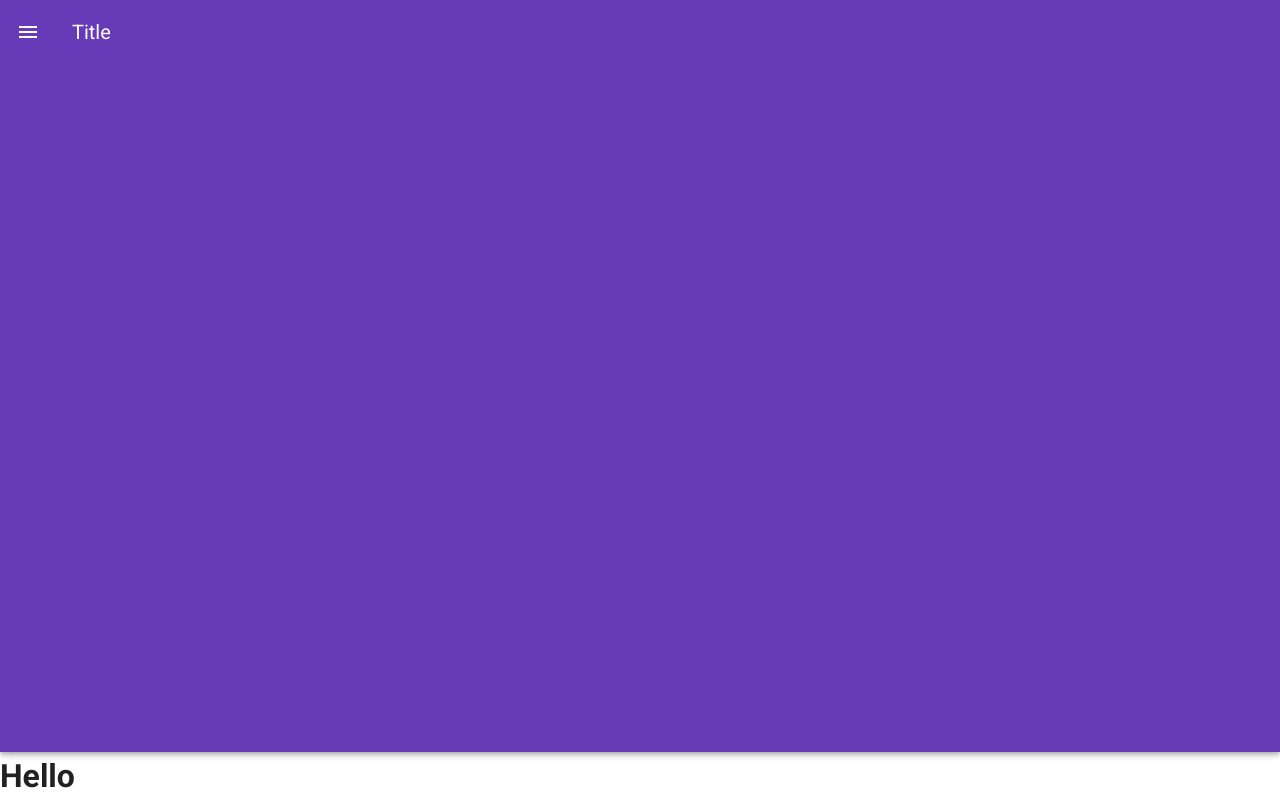
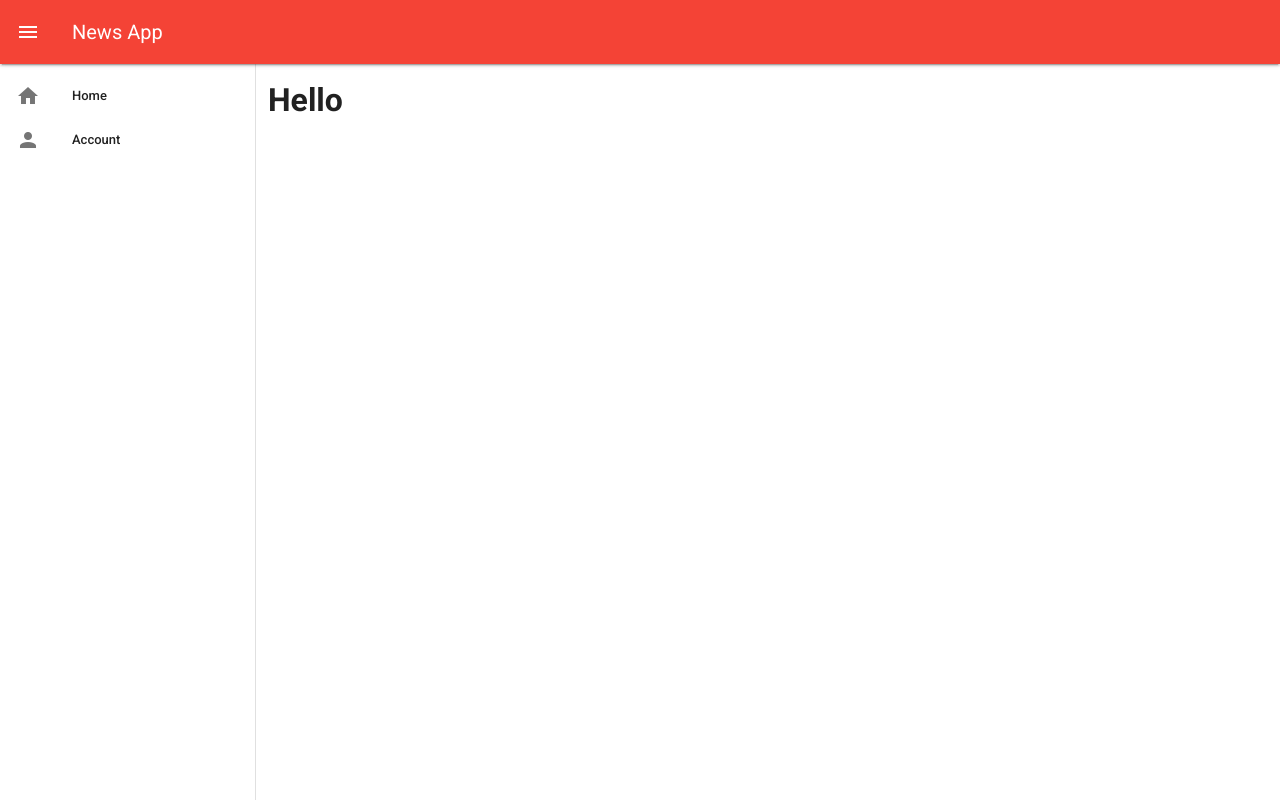
Before and after one commit to evergreenx/Vuenewsapp, a Vue app: page / in a window 1280 px wide. Built offline with nearby package versions, Linux system fonts and the light colour scheme.

Commit message:
adding axios"

```diff
--- a/src/App.vue
+++ b/src/App.vue
@@ -1,65 +1,41 @@
 <template>
+  <v-app>
+    <v-app-bar fixed dark app clipped-left class="elevation-2 red">
+     <v-app-bar-nav-icon @click="drawer =!drawer"></v-app-bar-nav-icon>
 
-
-  <v-app
-    height="400"
-  >
-    <v-app-bar
-      color="deep-purple"
-      dark
-    >
-      <v-app-bar-nav-icon @click="drawer = true"></v-app-bar-nav-icon>
-
-      <v-toolbar-title>Title</v-toolbar-title>
+      <!-- <v-toolbar-side-icon @click="drawer = !drawer"></v-toolbar-side-icon> -->
+      <v-toolbar-title class="white--text">News App</v-toolbar-title>
     </v-app-bar>
 
-<MainContent/>
-    <v-navigation-drawer
-      v-model="drawer"
-      absolute
-      temporary
-    >
-      <v-list
-        nav
-        dense
-      >
-        <v-list-item-group
-          v-model="group"
-          active-class="deep-purple--text text--accent-4"
-        >
-          <v-list-item>
-            <v-list-item-icon>
-              <v-icon>mdi-home</v-icon>
-            </v-list-item-icon>
-            <v-list-item-title>Home</v-list-item-title>
-          </v-list-item>
+    <SideNav :drawer="drawer" :group="group" />
 
-          <v-list-item>
-            <v-list-item-icon>
-              <v-icon>mdi-account</v-icon>
-            </v-list-item-icon>
-            <v-list-item-title>Account</v-list-item-title>
-          </v-list-item>
-        </v-list-item-group>
-      </v-list>
-    </v-navigation-drawer>
+    <v-container fluid>
+      <v-main>
+        <MainContent />
+      </v-main>
+
+    </v-container>
   </v-app>
+
 </template>
-
 
 <script>
 import MainContent from "./components/MainContent";
+import SideNav from "./components/SideNav";
 
 export default {
   name: "App",
 
   components: {
-   MainContent
+    MainContent,
+    SideNav,
   },
 
   data: () => ({
+    drawer: true,
+    group: null,
 
     //
-  })
+  }),
 };
 </script>
--- a/src/components/SideNav.vue
+++ b/src/components/SideNav.vue
@@ -1,29 +1,47 @@
-
 <template>
   <div>
+    <v-navigation-drawer v-model="drawer" fixed app clipped absolute
+      >
+      <v-list nav dense class="pt-3">
+        <v-list-item-group
+          v-model="group"
+          active-class="deep-purple--text text--accent-4"
+        >
+          <v-list-item>
+            <v-list-item-icon>
+              <v-icon>mdi-home</v-icon>
+            </v-list-item-icon>
+            <v-list-item-title>Home</v-list-item-title>
+          </v-list-item>
 
+          <v-list-item>
+            <v-list-item-icon>
+              <v-icon>mdi-account</v-icon>
+            </v-list-item-icon>
+            <v-list-item-title>Account</v-list-item-title>
+          </v-list-item>
+        </v-list-item-group>
+      </v-list>
+    </v-navigation-drawer>
   </div>
 </template>
 
 <script>
 export default {
-  name: 'SideNav',
-  created() {
-
-  },
+  name: "SideNav",
+  created() {},
   data() {
     return {
-    }
+
+      draw:this.drawer
+    };
   },
   props: {
-
+    drawer: Boolean,
+    group: null,
   },
-  methods: {
-
-  },
-}
+  methods: {},
+};
 </script>
 
-<style lang="scss" scoped>
-
-</style>
+<style lang="scss" scoped></style>
--- a/src/plugins/vuetify.js
+++ b/src/plugins/vuetify.js
@@ -1,5 +1,6 @@
 import Vue from "vue";
 import Vuetify from "vuetify/lib";
+import 'vuetify/dist/vuetify.min.css'
 
 Vue.use(Vuetify);
 
```
